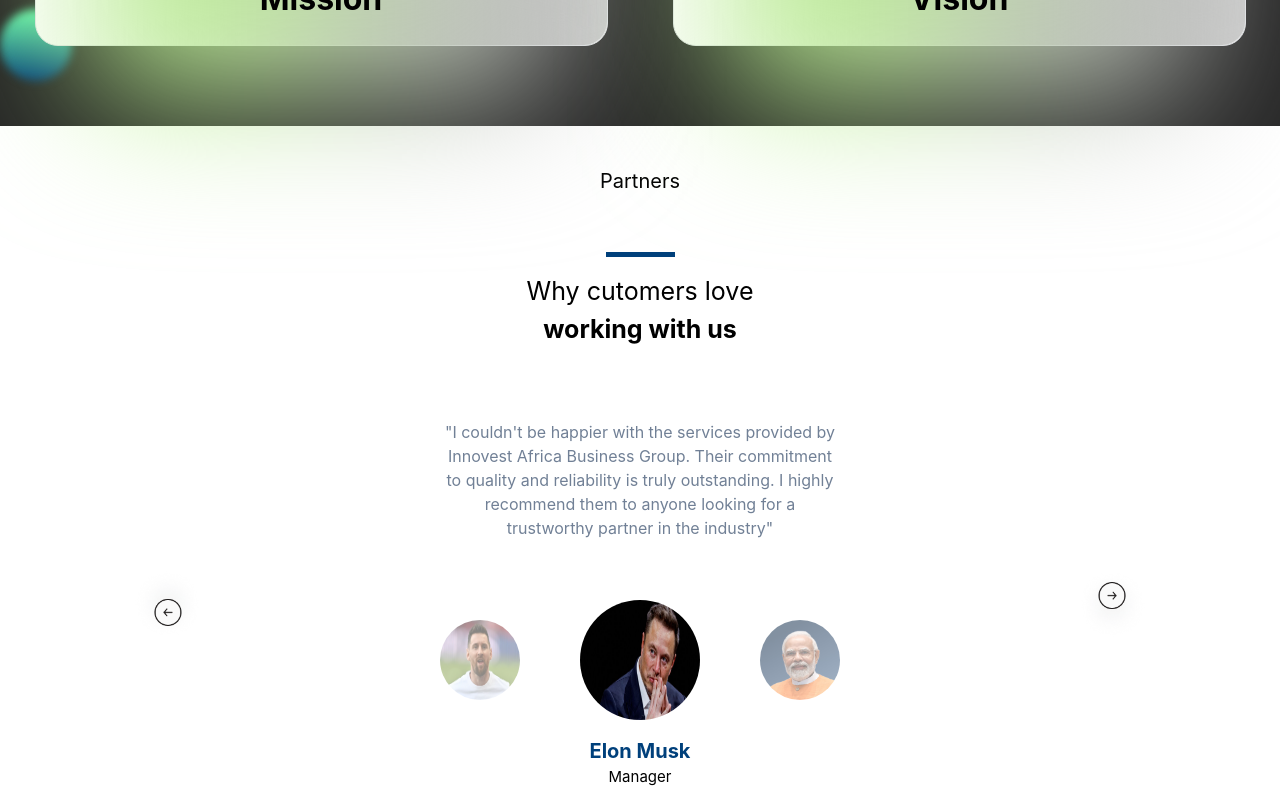
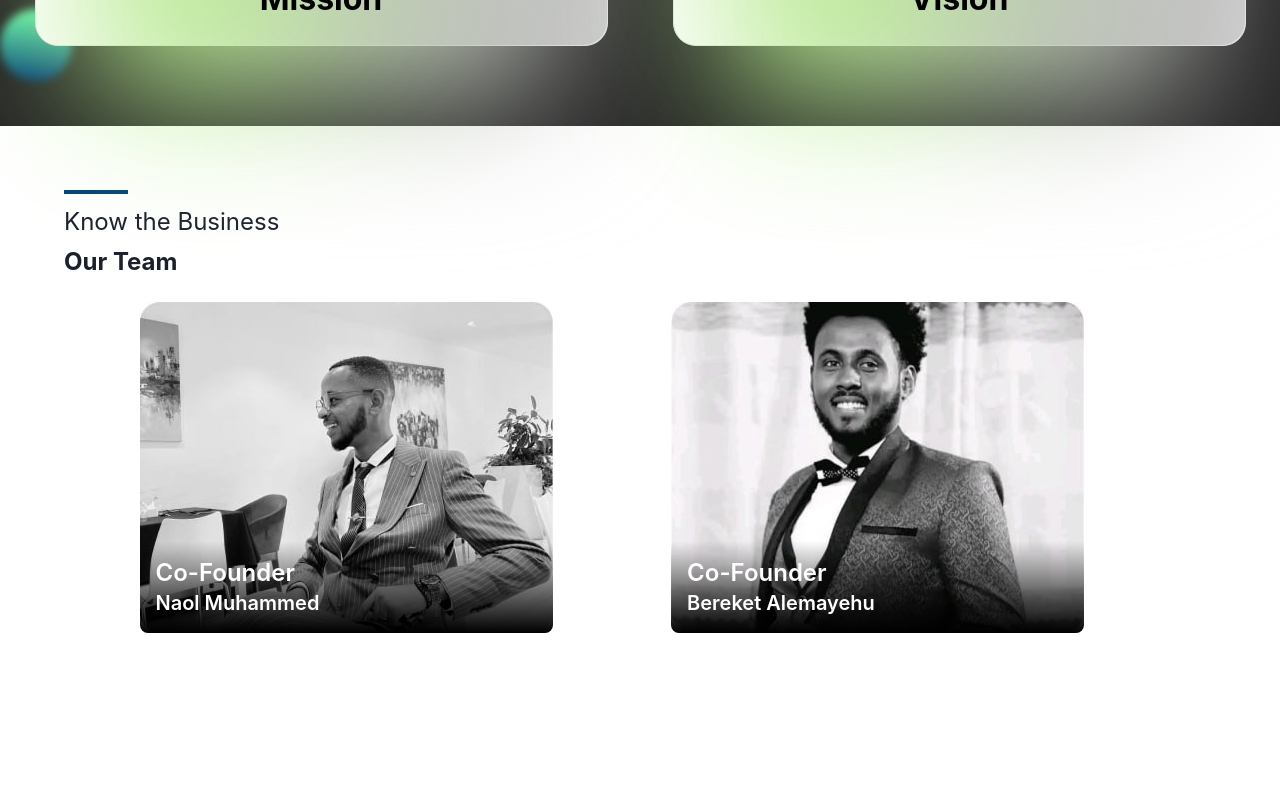
Before and after one commit to Upsurge-Tech/africa_business_group, a Next.js app: page / in a window 1280 px wide. Shown: the part 2380-3180 px from the top of the page. Built offline with nearby package versions, Linux system fonts and the light colour scheme.

Commit message:
resolve merge conflict

```diff
--- /dev/null
+++ b/src/components/team/team_section.jsx
@@ -0,0 +1,54 @@
+import React from 'react';
+
+
+const loaderProp = ({ src }) => {
+    return src;
+}
+
+const TeamSection = () => {
+    return (
+        <div className=" w-auto h-screen sm:wd-32   overflow- from-gray-100 ">
+            <div className="team-section max-w-6xl  mx-auto h-full flex flex-col ">
+                <div className="text-left flex-row mr-4 mt-16">
+                    <hr className="border-t-4 border-[#00407B] w-16 h-2 mb-2  " />
+                    <p className="text-lg text-left sm:text-2xl mb-2 text-secondary-text">Know the Business</p>
+                    <p className="text-lg sm:text-2xl text-secondary-text font-bold">Our Team</p>
+                </div>
+
+                <div className=" mt-6 grid grid-cols-1 sm:grid-cols-2 gap-6 " >
+                    <div className="flex flex-col justify-center  items-center " >
+                        <div className="relative rounded-lg overflow-hidden" style={{ maxWidth: '80%' }}>
+                            <img
+                                src="/images/team-members/member1.jpg"
+                                alt="Co-Founder Naol Muhammed"
+                                className="w-full h-70 sm:h-86 object-cover object-fit:cover"
+
+                            />
+                            <div className="absolute bottom-0 left-0 w-full bg-gradient-to-t from-black to-transparent p-4 text-white">
+                                <p className="text-xl sm:text-2xl font-semibold">Co-Founder</p>
+                                <p className="text-lg sm:text-xl font-semibold">Naol Muhammed</p>
+                            </div>
+                        </div>
+                    </div>
+
+                    <div className="flex flex-col items-center" style={{ maxWidth: '80%' }}>
+                        <div className="relative rounded-lg overflow-hidden">
+                            <img
+                                src="/images/team-members/member2.jpg"
+                                alt="Co-Founder Bereket Alemayehu"
+                                className="w-full h-70 sm:h-86 object-cover"
+
+                            />
+                            <div className="absolute bottom-0 left-0 w-full bg-gradient-to-t from-black to-transparent p-4 text-white">
+                                <p className="text-xl sm:text-2xl font-semibold">Co-Founder</p>
+                                <p className="text-lg sm:text-xl font-semibold">Bereket Alemayehu</p>
+                            </div>
+                        </div>
+                    </div>
+                </div>
+            </div>
+        </div>
+    );
+};
+
+export default TeamSection;
--- a/src/pages/index.js
+++ b/src/pages/index.js
@@ -7,6 +7,7 @@ import Contact from "@/components/contact/contact";
 import About from "@/components/About/about";
 import Partners from "@/components/partner/partner";
 import OurMissionAndVision from '@/components/our-mission-and-vision'
+import TeamSection from "@/components/team/team_section"
 
 export default function Home() {
   return (
@@ -15,8 +16,10 @@ export default function Home() {
       <HomePage />
       <About />
       <OurMissionAndVision />
-      <Partners/>
+      <TeamSection />
+      <Partners />
       <Contact />
+
     </main>
   )
 }
```
Also changed, not shown: public/images/team-members/member1.jpg (added), public/images/team-members/member2.jpg (added).
